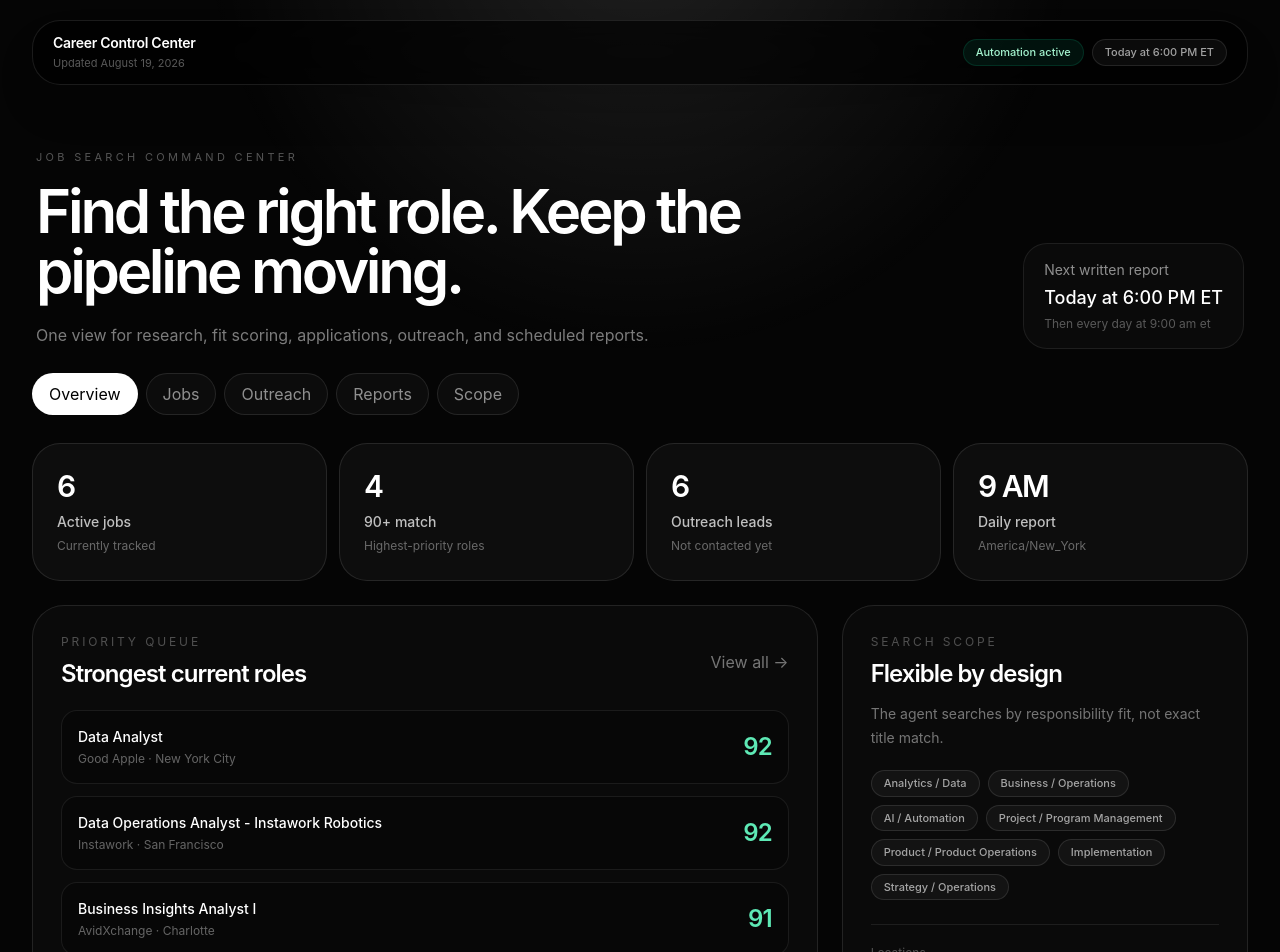
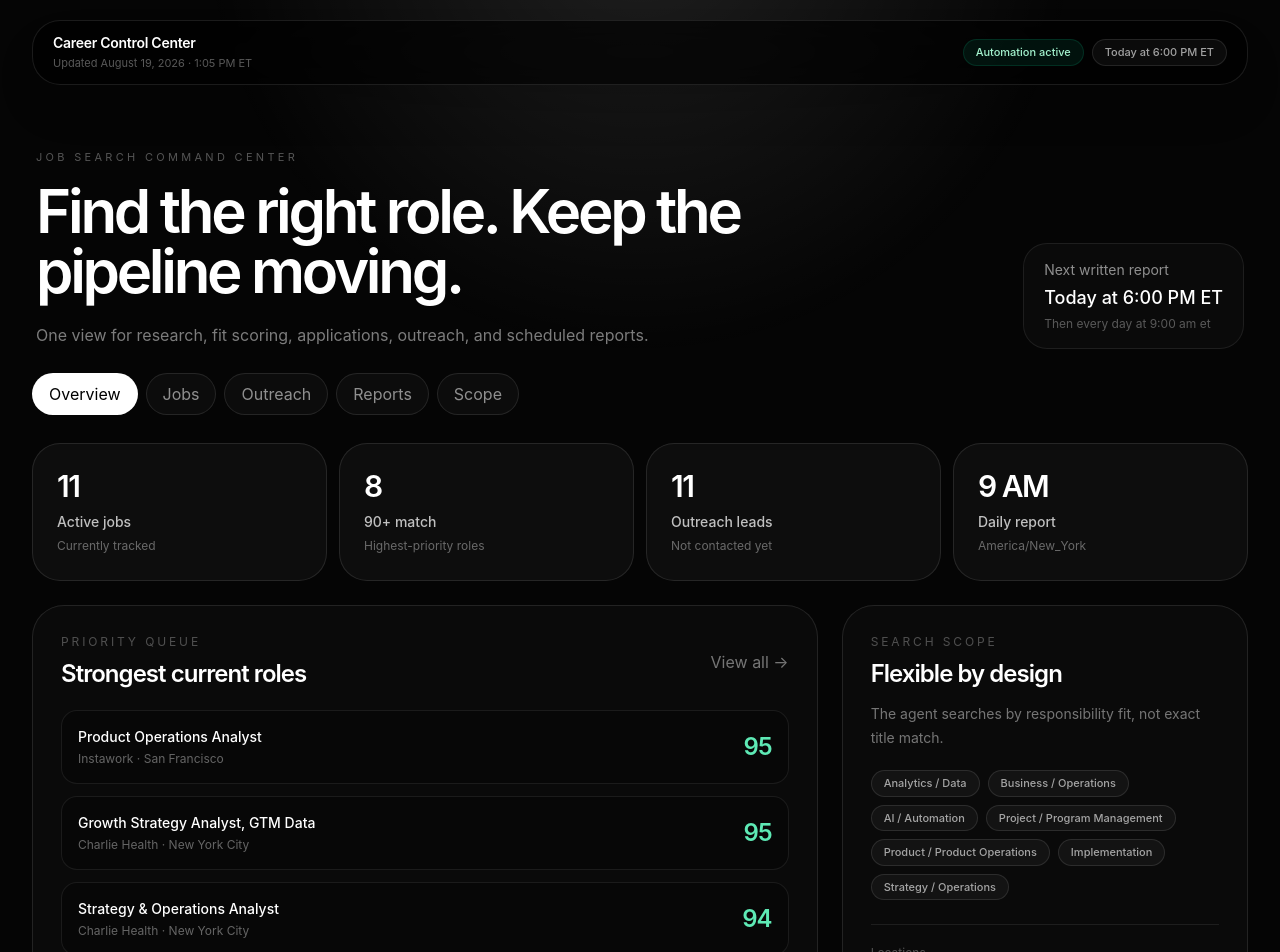
Before and after one commit to micksems/ai-portfolio, a Next.js app: page /job-search in a window 1280 px wide. Shown: the top 952 px of the page. Built offline with nearby package versions, Linux system fonts and the light colour scheme.

Commit message:
Refresh job search dashboard with production run

```diff
--- a/src/data/jobSearchData.js
+++ b/src/data/jobSearchData.js
@@ -1,5 +1,5 @@
 export const jobSearchData = {
-  updatedAt: "August 19, 2026",
+  updatedAt: "August 19, 2026 · 1:05 PM ET",
   nextReport: "Today at 6:00 PM ET",
   recurringReport: "Every day at 9:00 AM ET",
   locations: ["New York City", "San Francisco", "Charlotte"],
@@ -13,6 +13,42 @@ export const jobSearchData = {
     "Strategy / Operations",
   ],
   jobs: [
+    {
+      company: "Instawork",
+      role: "Product Operations Analyst",
+      location: "San Francisco",
+      score: 95,
+      status: "Found",
+      contacts: 1,
+      url: "https://job-boards.greenhouse.io/instawork/jobs/4583589006?gh_src=dd8f22f76us",
+      resume: "",
+      fit: "Excellent early-career Product Operations fit: workflow analysis, analytics, cross-functional execution, AI/automation, and operational problem solving.",
+      risk: "Sponsorship policy remains unverified and must be reviewed before submission.",
+    },
+    {
+      company: "Charlie Health",
+      role: "Growth Strategy Analyst, GTM Data",
+      location: "New York City",
+      score: 95,
+      status: "Found",
+      contacts: 1,
+      url: "https://www.charliehealth.com/careers/corporate?gh_jid=5998559004",
+      resume: "",
+      fit: "Excellent overlap with SQL, analytics, AI tools, low-code automation, KPI work, marketing data, and operations.",
+      risk: "Work authorization and sponsorship requirements still need employer-side confirmation.",
+    },
+    {
+      company: "Charlie Health",
+      role: "Strategy & Operations Analyst",
+      location: "New York City",
+      score: 94,
+      status: "Found",
+      contacts: 1,
+      url: "https://www.charliehealth.com/careers/corporate?gh_jid=5997404004",
+      resume: "",
+      fit: "Strong strategy/operations fit built around project coordination, workflow improvement, data analysis, and stakeholder-facing automation work.",
+      risk: "Less direct strategy-title experience than some candidates; resume should lead with analytical project ownership and process improvement.",
+    },
     {
       company: "Good Apple",
       role: "Data Analyst",
@@ -50,6 +86,18 @@ export const jobSearchData = {
       risk: "Final employer-side application page should be re-verified before submission.",
     },
     {
+      company: "Rain",
+      role: "Implementation Specialist",
+      location: "New York City",
+      score: 91,
+      status: "Found",
+      contacts: 1,
+      url: "https://jobs.ashbyhq.com/rain/2a014d5a-c59e-4cac-9fa9-b365991ae27a",
+      resume: "",
+      fit: "Strong implementation fit across requirements gathering, partner onboarding, workflow analysis, project coordination, SQL, CRM, and automation.",
+      risk: "Fintech/payments domain exposure is limited; lead with implementation process, client needs, CRM, and workflow evidence rather than domain claims.",
+    },
+    {
       company: "Walmart / VIZIO",
       role: "Data Analyst II",
       location: "New York City",
@@ -74,6 +122,18 @@ export const jobSearchData = {
       risk: "Survey-design experience is not currently verified.",
     },
     {
+      company: "Broadridge",
+      role: "Asset Management Implementation Analyst",
+      location: "NYC / Newark hybrid",
+      score: 85,
+      status: "Found",
+      contacts: 1,
+      url: "https://broadridge.wd5.myworkdayjobs.com/en-GB/Careers/job/New-York-NY/Asset-Management-Implementation-Analyst--Hybrid--Newark--NJ--NYC-or-Edgewood--NY-_JR1082854",
+      resume: "",
+      fit: "Credible implementation/project stretch with SQL, requirements gathering, workflow analysis, CRM, and stakeholder coordination.",
+      risk: "Asset-management and dedicated software-implementation experience are lighter than the strongest candidates; treat as a selective stretch.",
+    },
+    {
       company: "United Hospital Fund",
       role: "Data Analyst (SQL Expertise)",
       location: "New York City",
@@ -87,6 +147,52 @@ export const jobSearchData = {
     },
   ],
   outreach: [
+    {
+      company: "Instawork",
+      role: "Product Operations Analyst",
+      name: "Cherish Ruggles",
+      title: "Senior Technical Recruiter",
+      type: "Recruiter",
+      status: "New",
+      linkedin: "https://www.linkedin.com/in/cherish-ruggles-a3307014a",
+    },
+    {
+      company: "Charlie Health",
+      role: "Growth Strategy Analyst, GTM Data",
+      name: "Patrick Finnegan",
+      title: "Director of Growth Strategy, Partnerships",
+      type: "Team Member",
+      status: "New",
+      linkedin: "https://www.linkedin.com/in/patrick-finnegan-mba",
+    },
+    {
+      company: "Charlie Health",
+      role: "Strategy & Operations Analyst",
+      name: "Brendan Ross",
+      title: "Director, Growth Strategy",
+      type: "Team Member",
+      status: "New",
+      linkedin: "https://www.linkedin.com/in/brendan-ross-0a452030",
+    },
+    {
+      company: "Rain",
+      role: "Implementation Specialist",
+      name: "Rain Recruiting Team",
+      title: "Recruiting",
+      type: "Recruiter",
+      status: "New",
+      linkedin: "",
+      email: "recruiting@rain.xyz",
+    },
+    {
+      company: "Broadridge",
+      role: "Asset Management Implementation Analyst",
+      name: "Patricia Priola",
+      title: "Senior Director, Talent Acquisition",
+      type: "Recruiter",
+      status: "New",
+      linkedin: "https://www.linkedin.com/in/patricia-priola",
+    },
     {
       company: "Instawork",
       role: "Data Operations Analyst - Instawork Robotics",
@@ -145,10 +251,17 @@ export const jobSearchData = {
   reports: [
     {
       date: "August 19, 2026",
+      time: "1:05 PM ET",
+      title: "Production run - expanded role scope",
+      status: "Complete",
+      note: "Added five qualified roles, five outreach paths, five tailored one-page resumes, and a Rain recruiting Gmail draft. No applications or outreach were sent.",
+    },
+    {
+      date: "August 19, 2026",
       time: "6:00 PM ET",
       title: "Expanded-scope research report",
       status: "Scheduled",
-      note: "First run including project, product, program, implementation, and strategy roles.",
+      note: "Next full research, scoring, outreach, resume, tracker, dashboard, and written ChatGPT report run.",
     },
     {
       date: "August 20, 2026",
```
